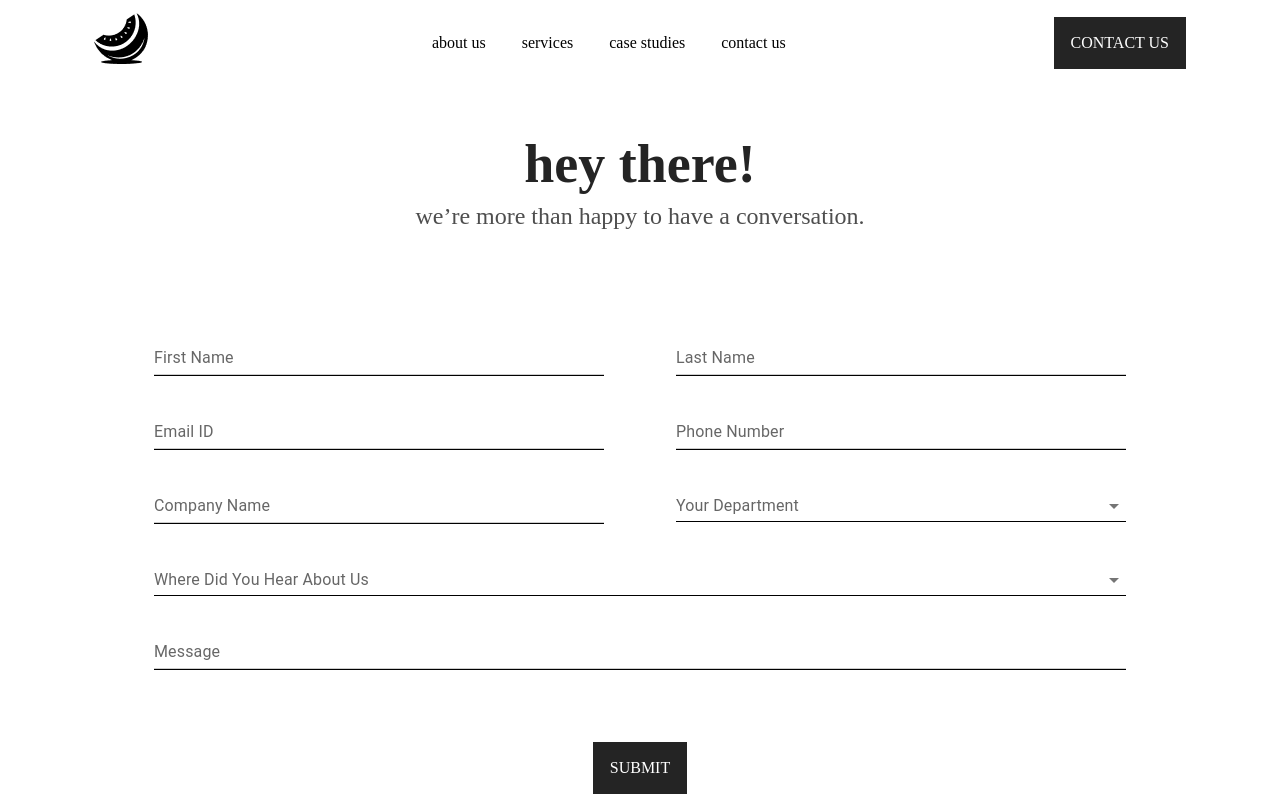
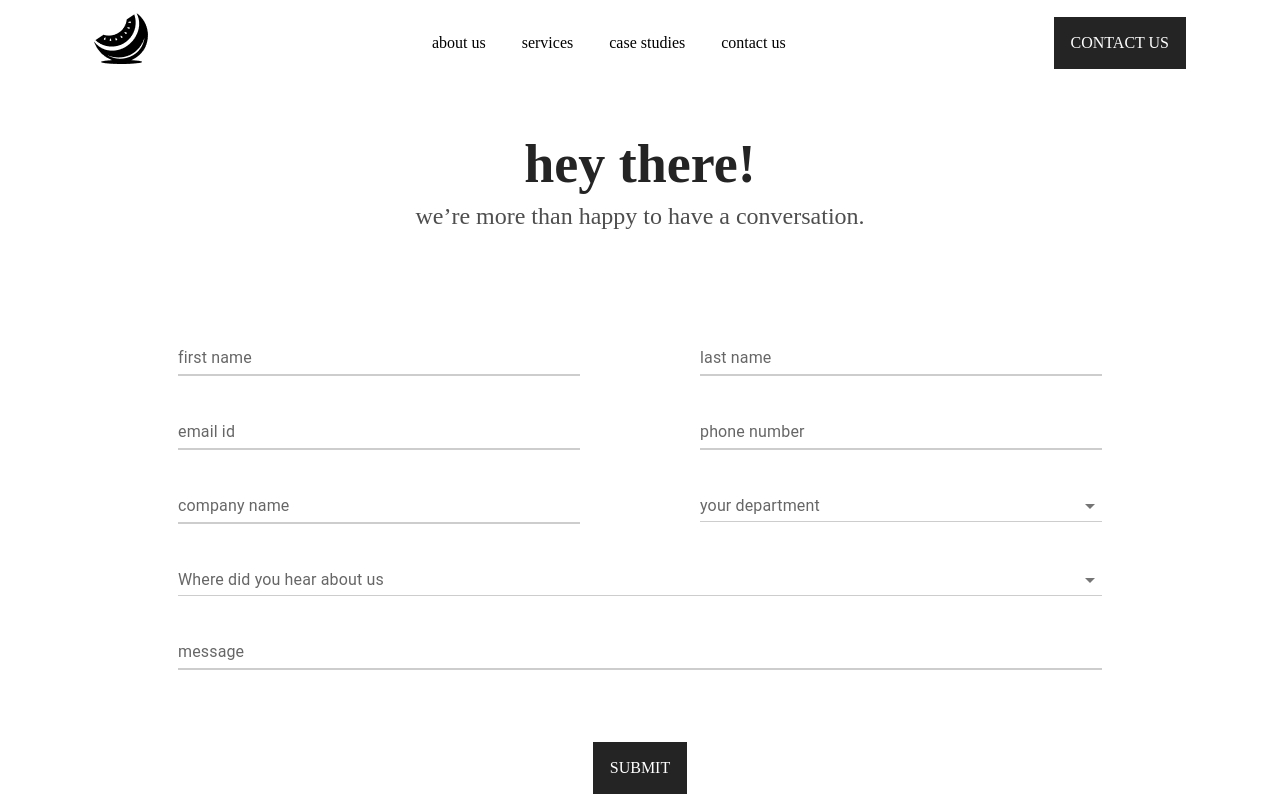
Before and after one commit to mayurnandwalkar/MellonnStududio, a React (Vite) app: page /contact-us in a window 1280 px wide. Shown: the top 800 px of the page. Built offline with nearby package versions, Linux system fonts and the light colour scheme; a web font is replaced by a local one.

Commit message:
code updated for contact us

```diff
--- a/src/Components/ContactUsComponent.jsx
+++ b/src/Components/ContactUsComponent.jsx
@@ -10,10 +10,10 @@ const ContactUsComponent = () => {
                 styleOverrides: {
                     root: {
                         '& .MuiInput-underline:before': {
-                            borderBottomColor: 'black', // Normal state
+                            borderBottomColor: '#CDCDCD', // Normal state
                         },
                         '& .MuiInput-underline:after': {
-                            borderBottomColor: 'black', // Focus state
+                            borderBottomColor: '#CDCDCD', // Focus state
                         },
                     },
                 },
@@ -38,39 +38,38 @@ const ContactUsComponent = () => {
                             <h1>Hey there!</h1>
                             <p>We’re more than happy to have a conversation.</p>
                         </div>
-                        {/* <div className='row mt-5 p-4'> */}
                         <div className="row mt-5 p-lg-5 p-4 p-sm-2">
                             <div className='col-sm-6 col-12 mb-4'>
-                                <div className='mx-4'>
-                                    <TextField id="standard-basic" label="First Name" variant="standard" fullWidth />
+                                <div class="mx-2 mx-md-5">
+                                    <TextField id="standard-basic" label="first name" variant="standard" fullWidth />
                                 </div>
                             </div>
                             <div className='col-sm-6 col-12 mb-4'>
-                                <div className='mx-4'>
-                                    <TextField id="standard-basic" label="Last Name" variant="standard" fullWidth />
+                                <div class="mx-2 mx-md-5">
+                                    <TextField id="standard-basic" label="last name" variant="standard" fullWidth />
                                 </div>
                             </div>
                             <div className='col-sm-6 col-12 mb-4'>
-                                <div className='mx-4'>
-                                    <TextField id="standard-basic" label="Email ID" variant="standard" fullWidth />
+                                <div class="mx-2 mx-md-5">
+                                    <TextField id="standard-basic" label="email id" variant="standard" fullWidth />
                                 </div>
                             </div>
                             <div className='col-sm-6 col-12 mb-4'>
-                                <div className='mx-4'>
-                                    <TextField id="standard-basic" label="Phone Number" variant="standard" fullWidth />
+                                <div class="mx-2 mx-md-5">
+                                    <TextField id="standard-basic" label="phone number" variant="standard" fullWidth />
                                 </div>
                             </div>
                             <div className='col-sm-6 col-12 mb-4'>
-                                <div className='mx-4'>
-                                    <TextField id="standard-basic" label="Company Name" variant="standard" fullWidth />
+                                <div class="mx-2 mx-md-5">
+                                    <TextField id="standard-basic" label="company name" variant="standard" fullWidth />
                                 </div>
                             </div>
                             <div className='col-sm-6 col-12 mb-4'>
-                                <div className='mx-4'>
+                                <div class="mx-2 mx-md-5">
                                     <TextField
                                         id="standard-select-department"
                                         select
-                                        label="Your Department"
+                                        label="your department"
                                         variant="standard"
                                         fullWidth
                                     >
@@ -81,11 +80,11 @@ const ContactUsComponent = () => {
                                 </div>
                             </div>
                             <div className='col-12 mb-4'>
-                                <div className='mx-4'>
+                                <div class="mx-2 mx-md-5">
                                     <TextField
                                         id="standard-select-source"
                                         select
-                                        label="Where Did You Hear About Us"
+                                        label="Where did you hear about us"
                                         variant="standard"
                                         fullWidth
                                     >
@@ -96,8 +95,8 @@ const ContactUsComponent = () => {
                                 </div>
                             </div>
                             <div className='col-12 mb-4'>
-                                <div className='mx-4'>
-                                    <TextField id="standard-basic" label="Message" variant="standard" fullWidth />
+                                <div class="mx-2 mx-md-5">
+                                    <TextField id="standard-basic" label="message" variant="standard" fullWidth />
                                 </div>
                             </div>
                         </div>
--- a/src/Components/Footer.jsx
+++ b/src/Components/Footer.jsx
@@ -59,9 +59,9 @@ const Footer = () => {
               </div>
 
             </div>
-
-            {/* Footer Bottom */}
-            <div className="d-flex flex-column flex-sm-row justify-content-between py-4 my-4 border-top">
+            <hr className='border-color-footer' />
+            <div className="d-flex flex-column flex-sm-row justify-content-between py-3 my-3">
+              {/* <div className="d-flex flex-column flex-sm-row justify-content-between py-4 my-4 border-top"> */}
               <p className='copyright-text'>© 2024. All Rights Reserved</p>
 
               {/* Social Media Icons */}
@@ -92,7 +92,6 @@ const Footer = () => {
           </footer>
         </div>
       </section>
-
     </>
   )
 }
--- a/src/Components/HeroComponentServicePage.jsx
+++ b/src/Components/HeroComponentServicePage.jsx
@@ -8,7 +8,9 @@ const HeroComponentServicePage = () => {
                 <div className='hero-land text-center'>
                     <h1 className='mx-auto col-sm-8 col-12'>Discover insights through <strong>research.</strong><br />
                         <strong>Design</strong> with users in mind.<br />
-                        <strong>Build</strong> solutions that grow with you.</h1>
+                        <strong>Build</strong> solutions that grow with you.
+                    </h1>
+
                     <p className='mx-auto col-sm-8 col-12'>We excel at blending design and business with our UI/UX services, creating beautiful and functional experiences that get launched fast.</p>
 
                     <div className='display-buttons text-center mt-5'>
--- a/src/index.css
+++ b/src/index.css
@@ -416,8 +416,7 @@ footer h5 {
 
 .about-design-section h1,
 .companies-logo-section h1,
-.companies-logo-section p,
-.service-page-hero-sec h1 {
+.companies-logo-section p {
     color: #242424;
     font-family: "SF Pro";
     font-style: normal;
@@ -432,8 +431,7 @@ footer h5 {
     text-align: center
 }
 
-.companies-logo-section p,
-.service-page-hero-sec h1 {
+.companies-logo-section p {
     color: #4e4e4e;
     font-size: 24px;
     font-weight: 400
@@ -482,7 +480,7 @@ header .nav-item a:hover::after {
 .service-page-hero-sec h1 {
     color: #242424;
     font-size: 54px;
-    font-weight: 500
+    font-weight: 100
 }
 
 .service-page-hero-sec {
@@ -848,6 +846,15 @@ input[type=text]:visited {
     margin-top: 12px;
 }
 
+.border-color-footer {
+    opacity: 0.2;
+    background: #4E4E4E;
+}
+
+.service-page-hero-sec strong {
+    font-weight: 900;
+}
+
 @media (max-width:768px) {
     .hero-land h1 {
         color: #242424;
@@ -966,7 +973,7 @@ input[type=text]:visited {
     }
 
     section {
-        padding: 6px
+        padding: 20px
     }
 
     header .nav-item a:hover::after {
```
